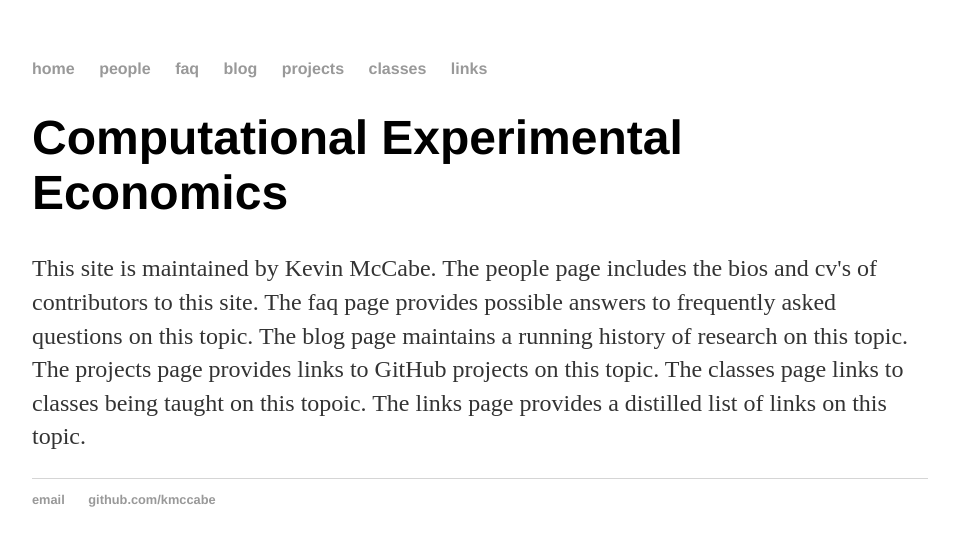
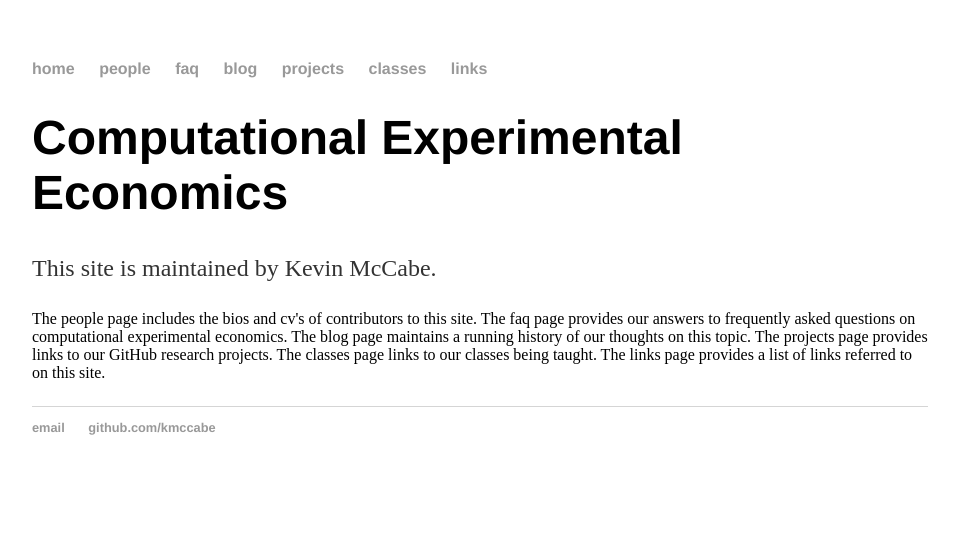
Before and after one commit to Kmccabe/KAM.github.io, a Jekyll site: the page built from index.html, in a window 1280 px wide. Shown: the top 546 px of the page, without its empty margins (160-1119 px from the left). Built offline with Jekyll 4.4.1, drawn with Linux system fonts in a browser that asks for light colours.

Commit message:
Update index.html

```diff
--- a/index.html
+++ b/index.html
@@ -6,4 +6,5 @@
 <div class="blurb">
 	<h1>Computational Experimental Economics</h1>
 </div><!-- /.blurb -->
-<p>This site is maintained by Kevin McCabe. The people page includes the bios and cv's of contributors to this site. The faq page provides possible answers to frequently asked questions on this topic. The blog page maintains a running history of research on this topic.  The projects page provides links to GitHub projects on this topic.  The classes page links to classes being taught on this topoic. The links page provides a distilled list of links on this topic. </p>
+<p>This site is maintained by Kevin McCabe.</p>
+The people page includes the bios and cv's of contributors to this site. The faq page provides our answers to frequently asked questions on computational experimental economics. The blog page maintains a running history of our thoughts on this topic.  The projects page provides links to our GitHub research projects.  The classes page links to our classes being taught. The links page provides a list of links referred to on this site. </p>
```
